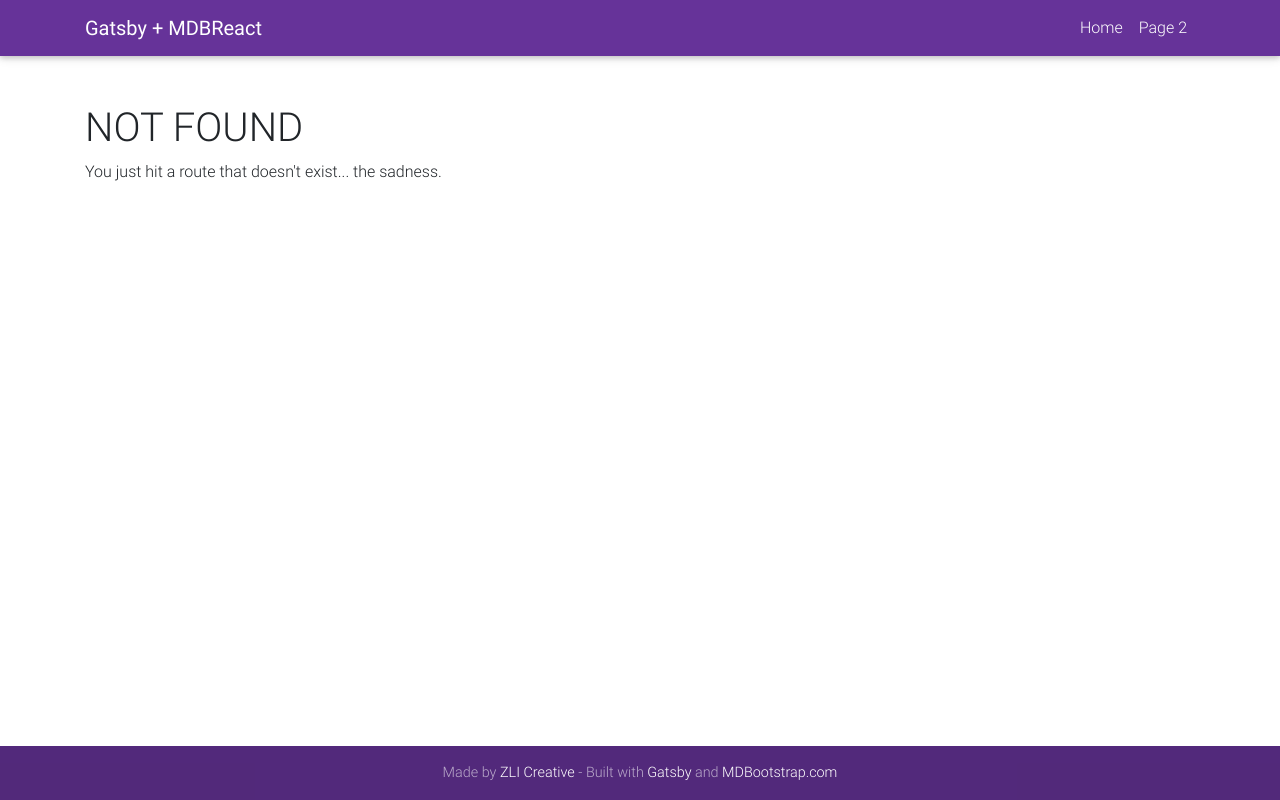
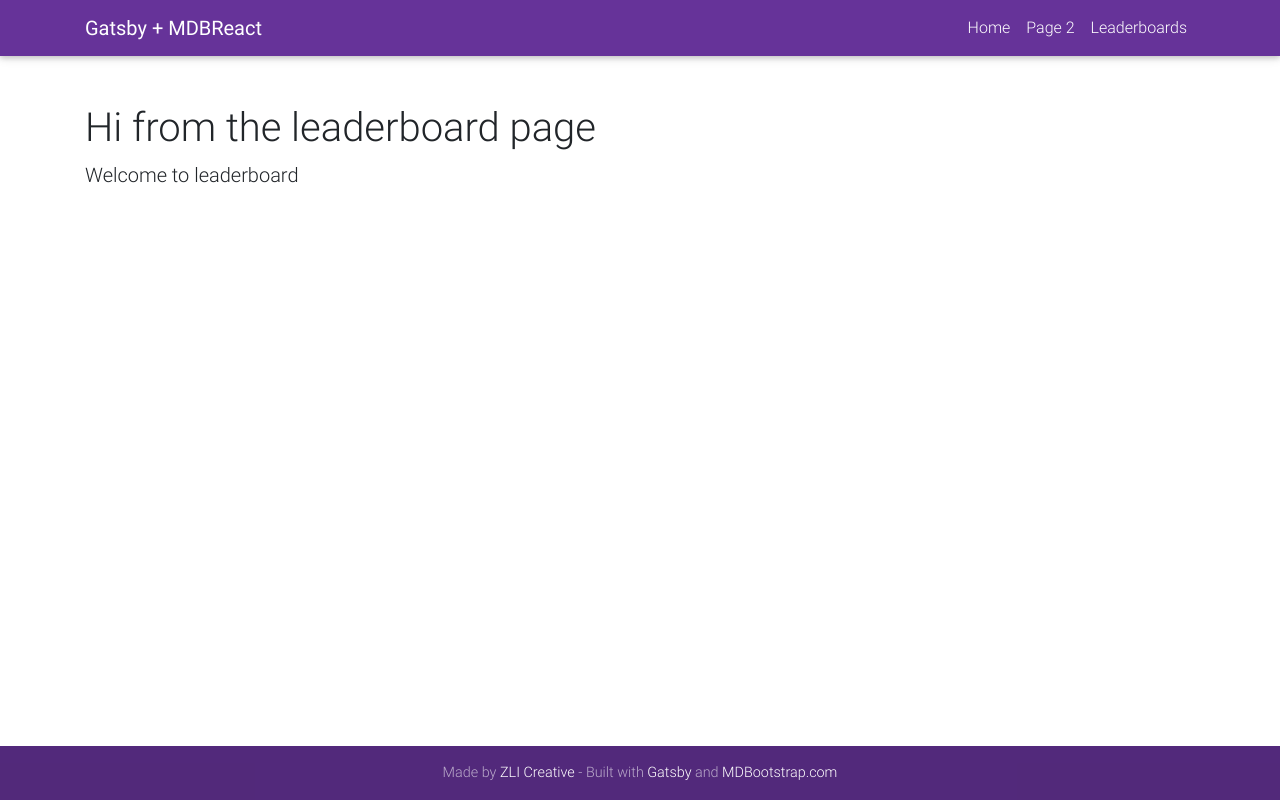
Before and after one commit to BrockThigpen/Project3, a Gatsby site: page /leaderboard in a window 1280 px wide. Before the commit this address had no page. Built offline with nearby package versions, Linux system fonts and the light colour scheme; Gatsby itself is replaced by a stand-in of ours.

Commit message:
added leaderboard page

```diff
--- a/src/components/navbar.js
+++ b/src/components/navbar.js
@@ -47,6 +47,15 @@ class Navbar extends Component {
                   Page 2
                 </Link>
               </MDBNavItem>
+              <MDBNavItem>
+                <Link
+                  to="/leaderboard"
+                  className="nav-link"
+                  activeClassName="active"
+                >
+                  Leaderboards
+                </Link>
+              </MDBNavItem>
             </MDBNavbarNav>
           </MDBCollapse>
         </MDBContainer>
--- /dev/null
+++ b/src/pages/leaderboard.js
@@ -0,0 +1,18 @@
+import React from "react"
+import { Link } from "gatsby"
+
+import { MDBContainer, MDBBtn, MDBIcon } from "mdbreact"
+import Layout from "../components/layout"
+import SEO from "../components/seo"
+
+const Leaderboards = () => (
+  <Layout>
+    <MDBContainer className="py-5">
+      <SEO title="Page two" />
+      <h1>Hi from the leaderboard page</h1>
+      <p className="lead">Welcome to leaderboard</p>
+    </MDBContainer>
+  </Layout>
+)
+
+export default Leaderboards
--- a/src/pages/page-2.js
+++ b/src/pages/page-2.js
@@ -1,6 +1,5 @@
 import React from "react"
 import { Link } from "gatsby"
-
 import { MDBContainer, MDBBtn, MDBIcon } from "mdbreact"
 import Layout from "../components/layout"
 import SEO from "../components/seo"
```
